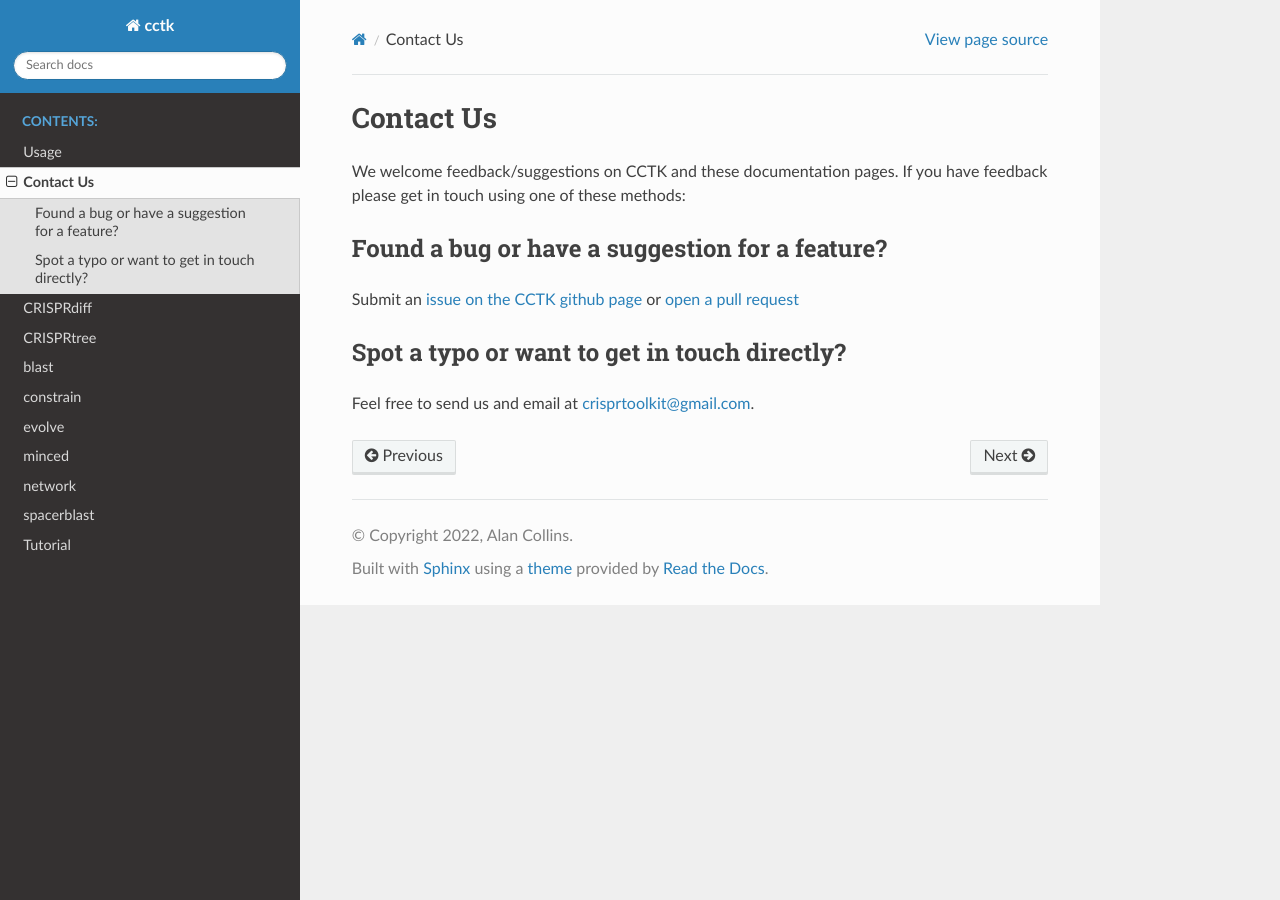
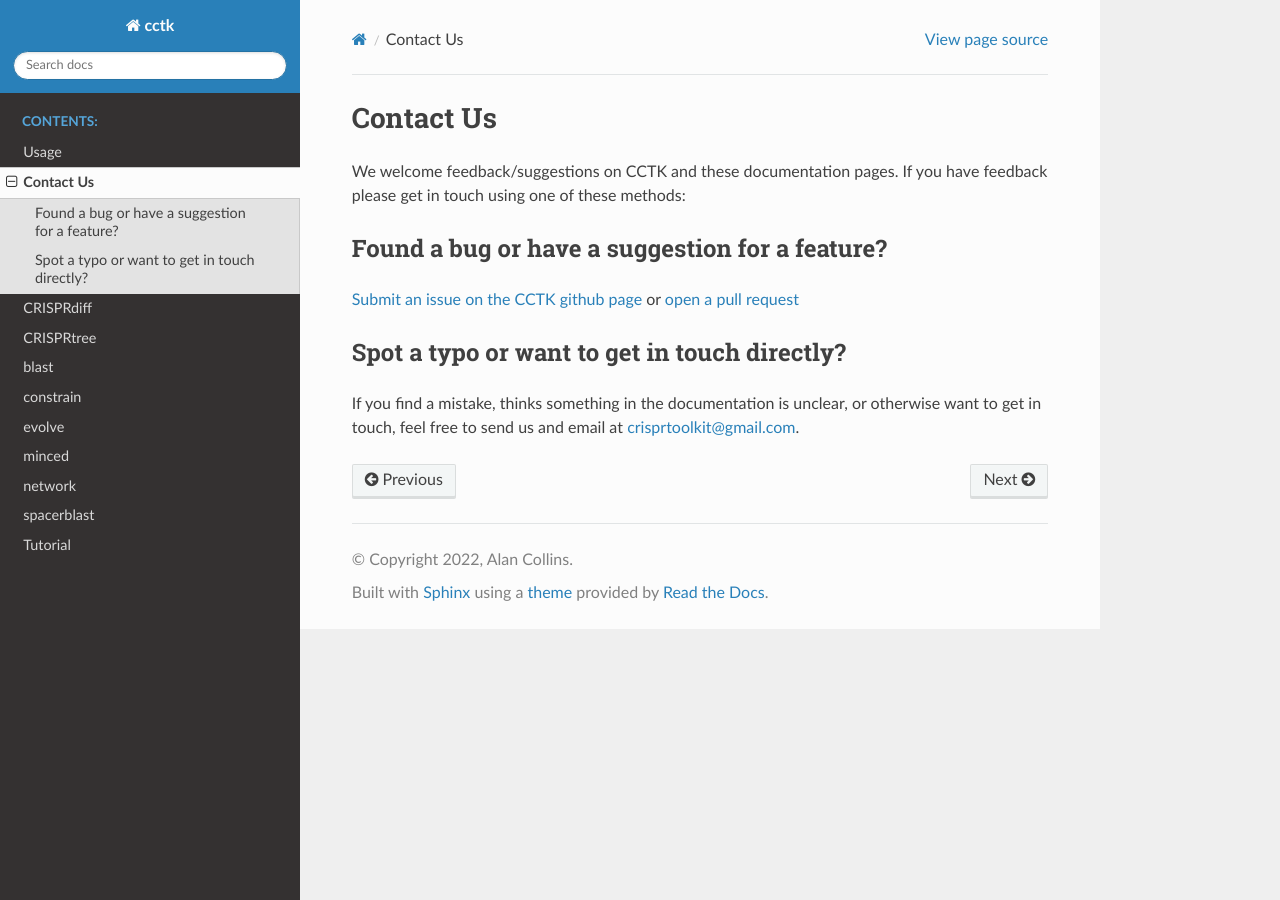
Before and after one commit to Alan-Collins/CRISPR_comparison_toolkit, a Sphinx documentation site: the page built from docs/source/contact.rst, in a window 1280 px wide. Built offline with Sphinx 7.4.7 and the Read the Docs theme 2.0.0, drawn with Linux system fonts in a browser that asks for light colours.

Commit message:
flesh out email bit

```diff
--- a/docs/source/contact.rst
+++ b/docs/source/contact.rst
@@ -8,11 +8,11 @@ We welcome feedback/suggestions on CCTK and these documentation pages. If you ha
 Found a bug or have a suggestion for a feature?
 ***********************************************
 
-Submit an `issue on the CCTK github page <https://github.com/Alan-Collins/CRISPR_comparison_toolkit/issues>`_ or `open a pull request <https://github.com/Alan-Collins/CRISPR_comparison_toolkit/pulls>`_
+`Submit an issue on the CCTK github page <https://github.com/Alan-Collins/CRISPR_comparison_toolkit/issues>`_ or `open a pull request <https://github.com/Alan-Collins/CRISPR_comparison_toolkit/pulls>`_
 
 
 *********************************************
 Spot a typo or want to get in touch directly?
 *********************************************
 
-Feel free to send us and email at crisprtoolkit@gmail.com.
+If you find a mistake, thinks something in the documentation is unclear, or otherwise want to get in touch, feel free to send us and email at crisprtoolkit@gmail.com.
```
